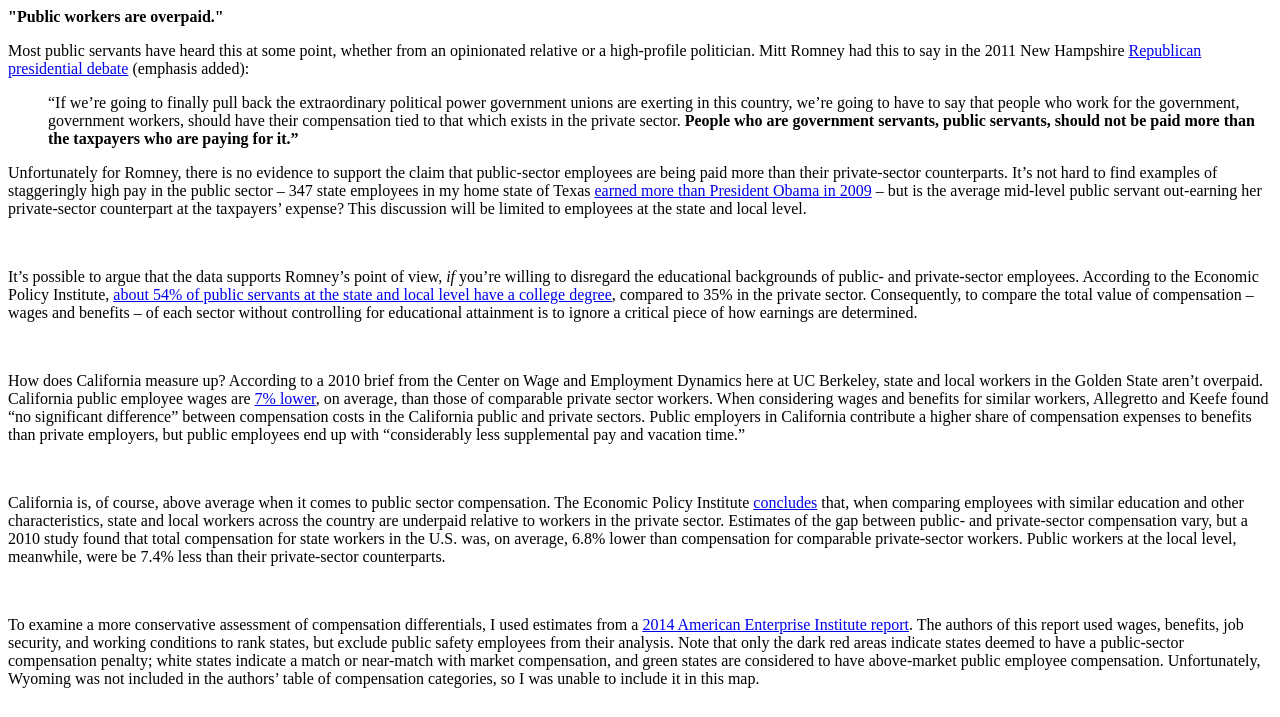
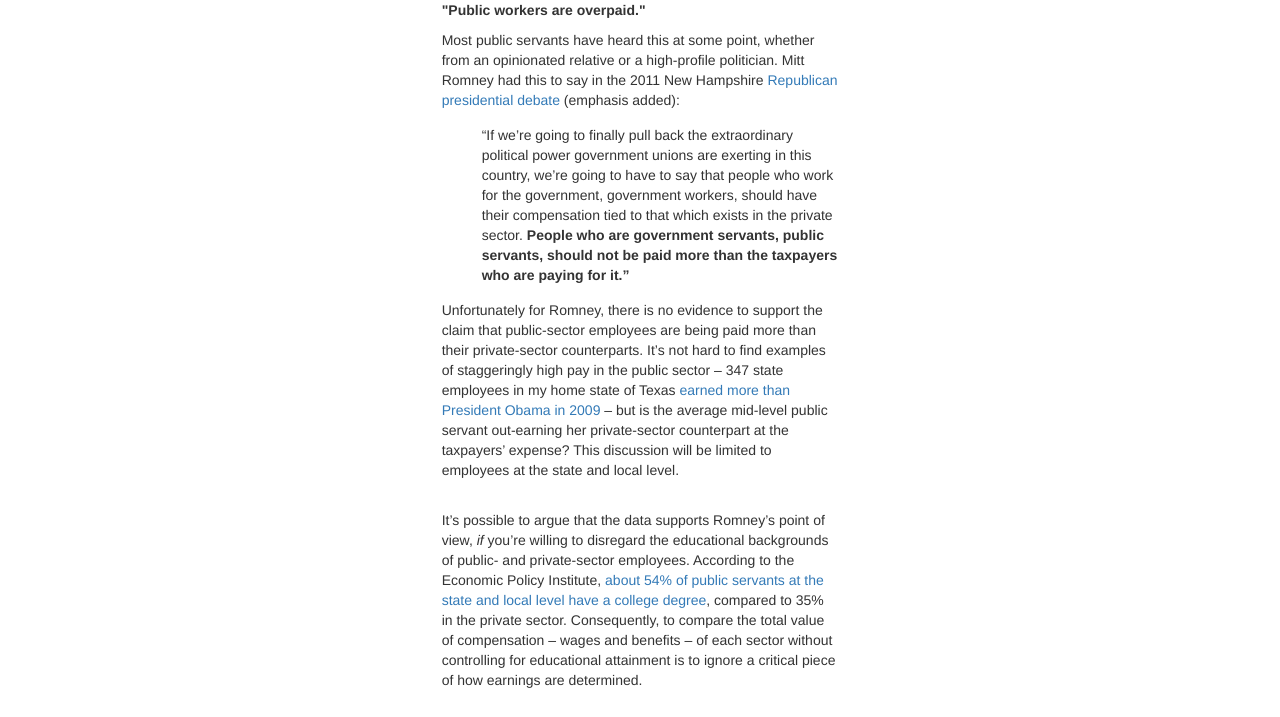
Before and after one commit to cemiddleton/cemiddleton.github.io, a plain HTML site: page pubwages.html in a window 1280 px wide. Shown: the top 717 px of the page. Drawn offline with nearby package versions, Linux system fonts and the light colour scheme; a script that the page names is missing.

Commit message:
Update pubwages.html

```diff
--- a/pubwages.html
+++ b/pubwages.html
@@ -1,5 +1,8 @@
 <html>
 <head>
+	<link href="https://maxcdn.bootstrapcdn.com/bootstrap/3.3.7/css/bootstrap.min.css" rel="stylesheet" integrity="sha384-BVYiiSIFeK1dGmJRAkycuHAHRg32OmUcww7on3RYdg4Va+PmSTsz/K68vbdEjh4u" crossorigin="anonymous">
+	<script src="https://maxcdn.bootstrapcdn.com/bootstrap/3.3.7/js/bootstrap.min.js" integrity="sha384-Tc5IQib027qvyjSMfHjOMaLkfuWVxZxUPnCJA7l2mCWNIpG9mGCD8wGNIcPD7Txa" crossorigin="anonymous"></script>
+
  <script type="text/javascript" src="https://www.google.com/jsapi"></script>
     <script type="text/javascript">
       google.load("visualization", "1", {packages:["geochart"]});
@@ -45,6 +48,7 @@
 [{v: 'US-NY', f: 'New York'},3,'+20%'],
 [{v: 'US-NC', f: 'North Carolina'},0, '-5% to +5%'],
 [{v: 'US-ND', f: 'North Dakota'},1,'+6 to +10%'],
+
 [{v: 'US-OH', f: 'Ohio'},2,'+11% to +20%'],
 [{v: 'US-OK', f: 'Oklahoma'},1,'+6 to +10%'],
 [{v: 'US-OR', f: 'Oregon'},2,'+11% to +20%'],
```
